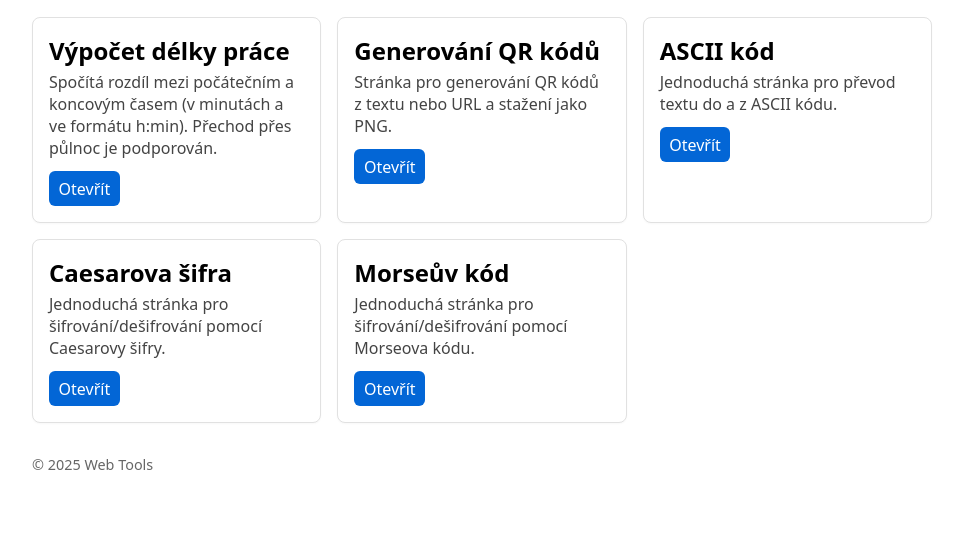
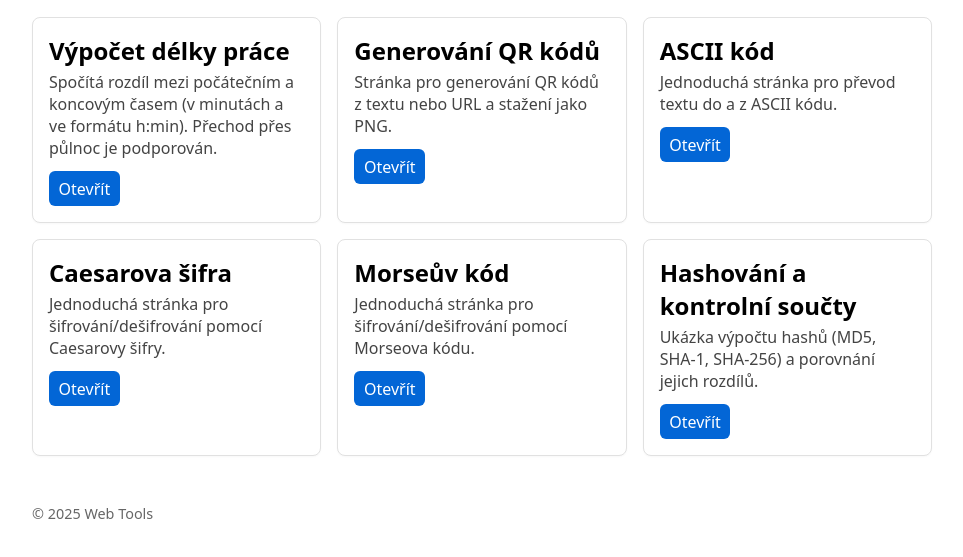
Before and after one commit to elPytel/web-tools, a website: page src/index.html in a window 1280 px wide. Shown: the part 169-726 px from the top of the page, without its empty margins (158-1121 px from the left). Drawn offline with Linux system fonts and the light colour scheme.

Commit message:
úprava readme

```diff
--- a/src/index.html
+++ b/src/index.html
@@ -97,7 +97,12 @@
             <p>Jednoduchá stránka pro šifrování/dešifrování pomocí Morseova kódu.</p>
             <a href="./Morse_code.html">Otevřít</a>
         </div>
-    </div>
+
+        <div class="card">
+            <h2>Hashování a kontrolní součty</h2>
+            <p>Ukázka výpočtu hashů (MD5, SHA-1, SHA-256) a porovnání jejich rozdílů.</p>
+            <a href="./hashing.html">Otevřít</a>
+        </div>
 
     <footer>
         &copy; <span id="year"></span> Web Tools
```
Also changed, not shown: README.md, src/assets/WebTools.png (added).
